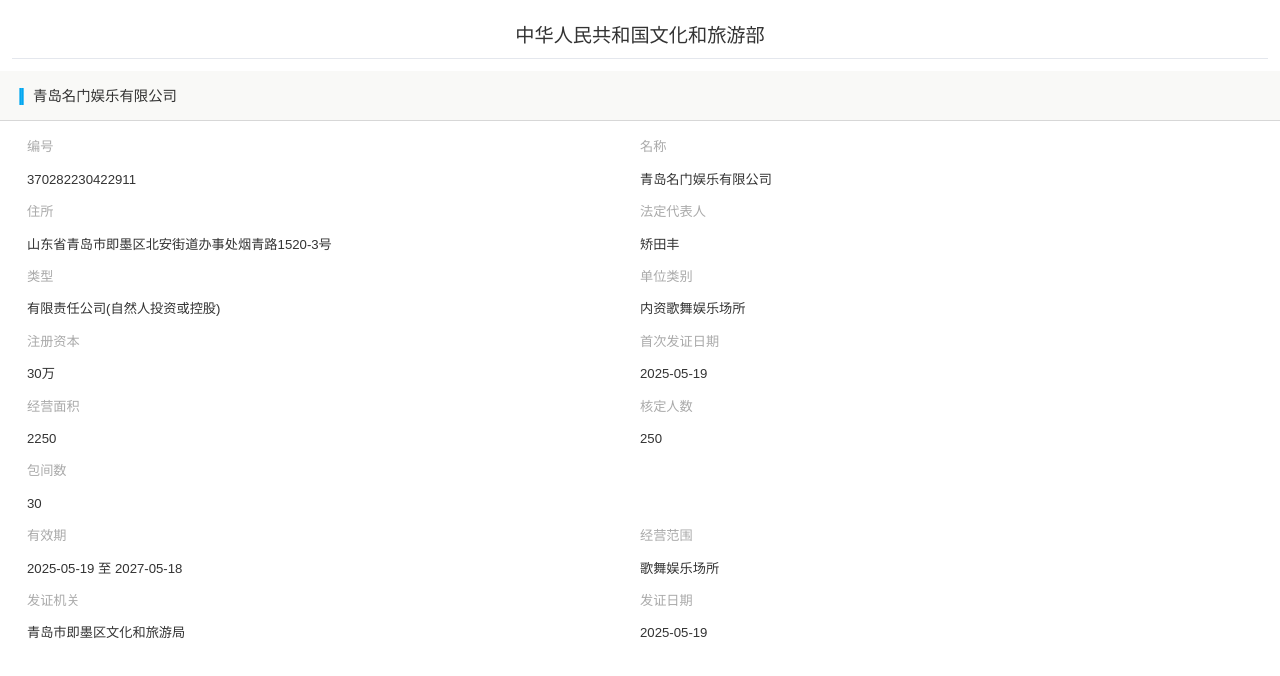
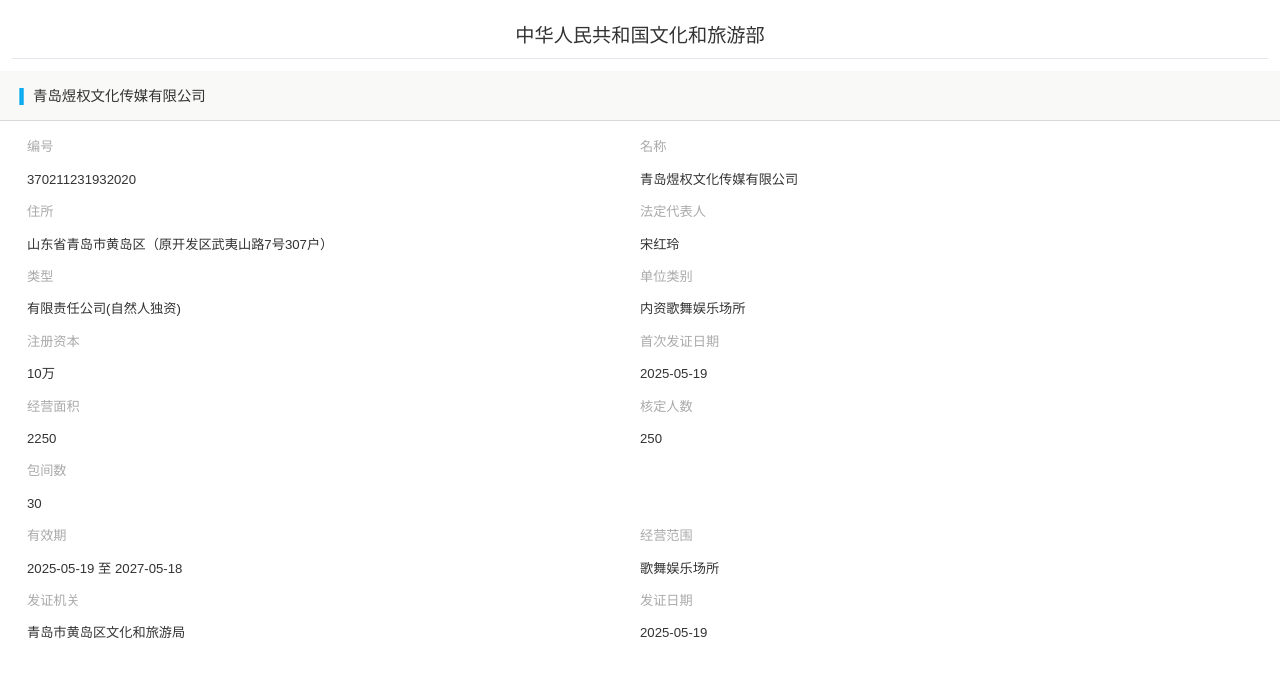
Before and after one commit to jbhdxkz-166/1, a plain HTML site: page index.html in a window 1280 px wide. Drawn offline with Linux system fonts and the light colour scheme.

Commit message:
Update index.html

```diff
--- a/index.html
+++ b/index.html
@@ -420,33 +420,33 @@
     </div>
 
     <div class="first">
-        <span class="xd">|</span><span>青岛名门娱乐有限公司</span>
+        <span class="xd">|</span><span>青岛煜权文化传媒有限公司</span>
     </div>
     <div class="ycxx">
         <div class="ycxx-content">
             <div class="ycxx-left">
                 <span>编号</span>
-                <span>370282230422911</span>
+                <span>370211231932020</span>
             </div>
             <div class="ycxx-left">
                 <span>名称</span>
-                <span>青岛名门娱乐有限公司</span>
+                <span>青岛煜权文化传媒有限公司</span>
             </div>
         </div>
         <div class="ycxx-content">
             <div class="ycxx-left">
                 <span>住所</span>
-                <span>山东省青岛市即墨区北安街道办事处烟青路1520-3号</span>
+                <span>山东省青岛市黄岛区（原开发区武夷山路7号307户）</span>
             </div>
             <div class="ycxx-left">
                 <span>法定代表人</span>
-                <span>矫田丰</span>
+                <span>宋红玲</span>
             </div>
         </div>
         <div class="ycxx-content">
             <div class="ycxx-left">
                 <span>类型</span>
-                <span>有限责任公司(自然人投资或控股)</span>
+                <span>有限责任公司(自然人独资)</span>
             </div>
             <div class="ycxx-left">
                 <span>单位类别</span>
@@ -456,7 +456,7 @@
         <div class="ycxx-content">
             <div class="ycxx-left">
                 <span>注册资本</span>
-                <span>30万</span>
+                <span>10万</span>
             </div>
             <div class="ycxx-left">
                 <span>首次发证日期</span>
@@ -492,7 +492,7 @@
         <div class="ycxx-content">
             <div class="ycxx-left">
                 <span>发证机关</span>
-                <span>青岛市即墨区文化和旅游局</span>
+                <span>青岛市黄岛区文化和旅游局</span>
             </div>
             <div class="ycxx-left">
                 <span>发证日期</span>
```
